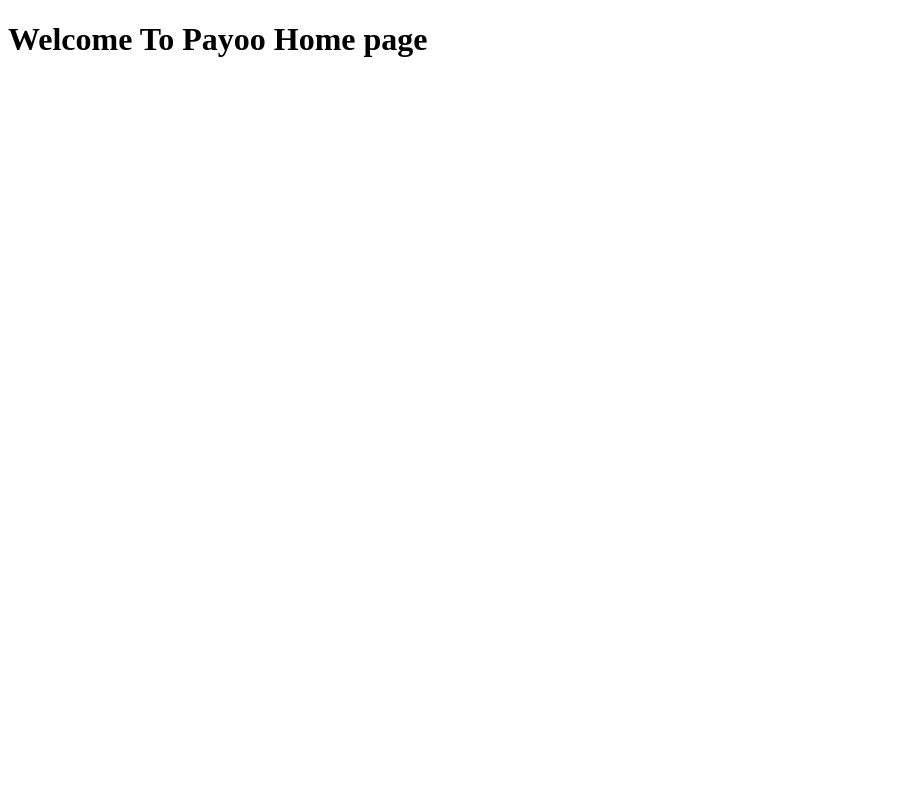
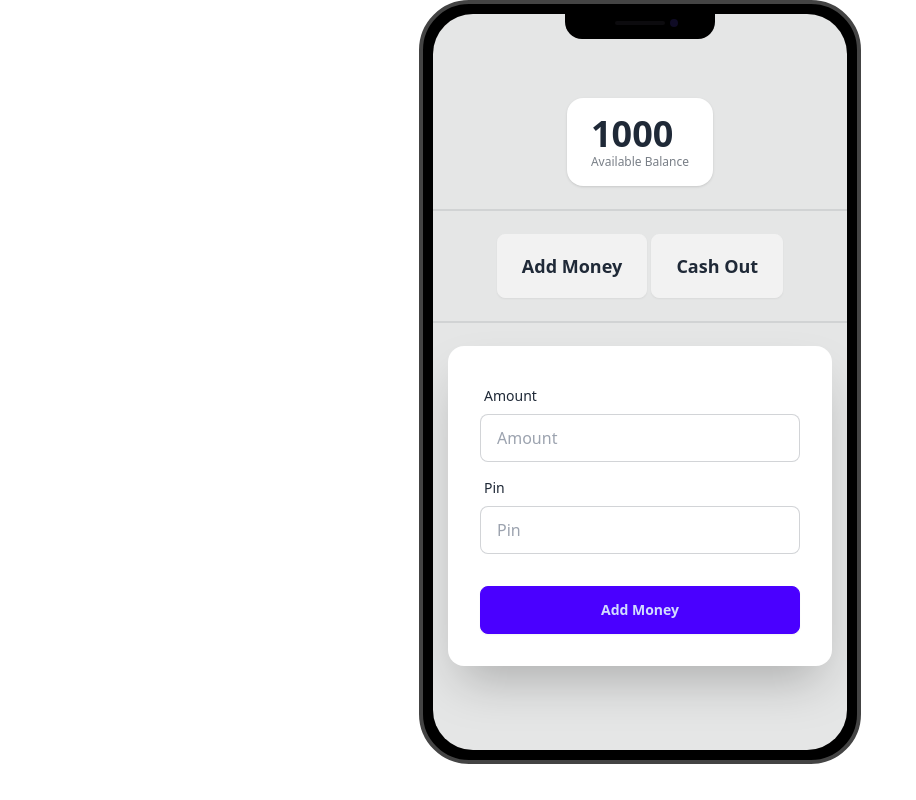
Before and after one commit to Kawser420/simple-eBank-project-07, a plain HTML site: page home.html in a window 1280 px wide. Shown: the whole page, without its empty margins (0-916 px from the left). Drawn offline with nearby package versions, Linux system fonts and the light colour scheme.

Commit message:
account home page is done

```diff
--- a/home.html
+++ b/home.html
@@ -4,8 +4,68 @@
     <meta charset="UTF-8" />
     <meta name="viewport" content="width=device-width, initial-scale=1.0" />
     <title>Payoo Home Page</title>
+    <!-- Tailwind CSS daisyUI  -->
+    <link
+      href="https://cdn.jsdelivr.net/npm/daisyui@4.12.24/dist/full.min.css"
+      rel="stylesheet"
+      type="text/css"
+    />
+    <script src="https://cdn.tailwindcss.com"></script>
   </head>
   <body>
-    <h1>Welcome To Payoo Home page</h1>
+    <main class="flex justify-center">
+      <div class="mockup-phone">
+        <div class="camera"></div>
+        <div class="display">
+          <div class="artboard artboard-demo phone-3">
+            <!-- my account total money  -->
+            <div class="stats shadow">
+              <div class="stat">
+                <div class="stat-value">1000</div>
+                <div class="stat-desc">Available Balance</div>
+              </div>
+            </div>
+            <div class="divider"></div>
+            <!-- add money and cash out  -->
+            <div>
+              <button class="btn btn-lg">Add Money</button>
+              <button class="btn btn-lg">Cash Out</button>
+            </div>
+            <div class="divider"></div>
+            <!-- form  -->
+            <div class="card bg-base-100 w-full max-w-sm shrink-0 shadow-2xl">
+              <form class="card-body">
+                <div class="form-control">
+                  <label class="label">
+                    <span class="label-text">Amount</span>
+                  </label>
+                  <input
+                    type="text"
+                    placeholder="Amount"
+                    class="input input-bordered"
+                    required
+                  />
+                </div>
+                <div class="form-control">
+                  <label class="label">
+                    <span class="label-text">Pin</span>
+                  </label>
+                  <input
+                    type="password"
+                    placeholder="Pin"
+                    class="input input-bordered"
+                    required
+                  />
+                </div>
+                <div class="form-control mt-6">
+                  <button class="btn btn-primary">Add Money</button>
+                </div>
+              </form>
+            </div>
+          </div>
+        </div>
+      </div>
+    </main>
+    <script src="js/home.js"></script>
   </body>
 </html>
--- /dev/null
+++ b/js/home.js
@@ -0,0 +1 @@
+console.log("home clicked");
```
